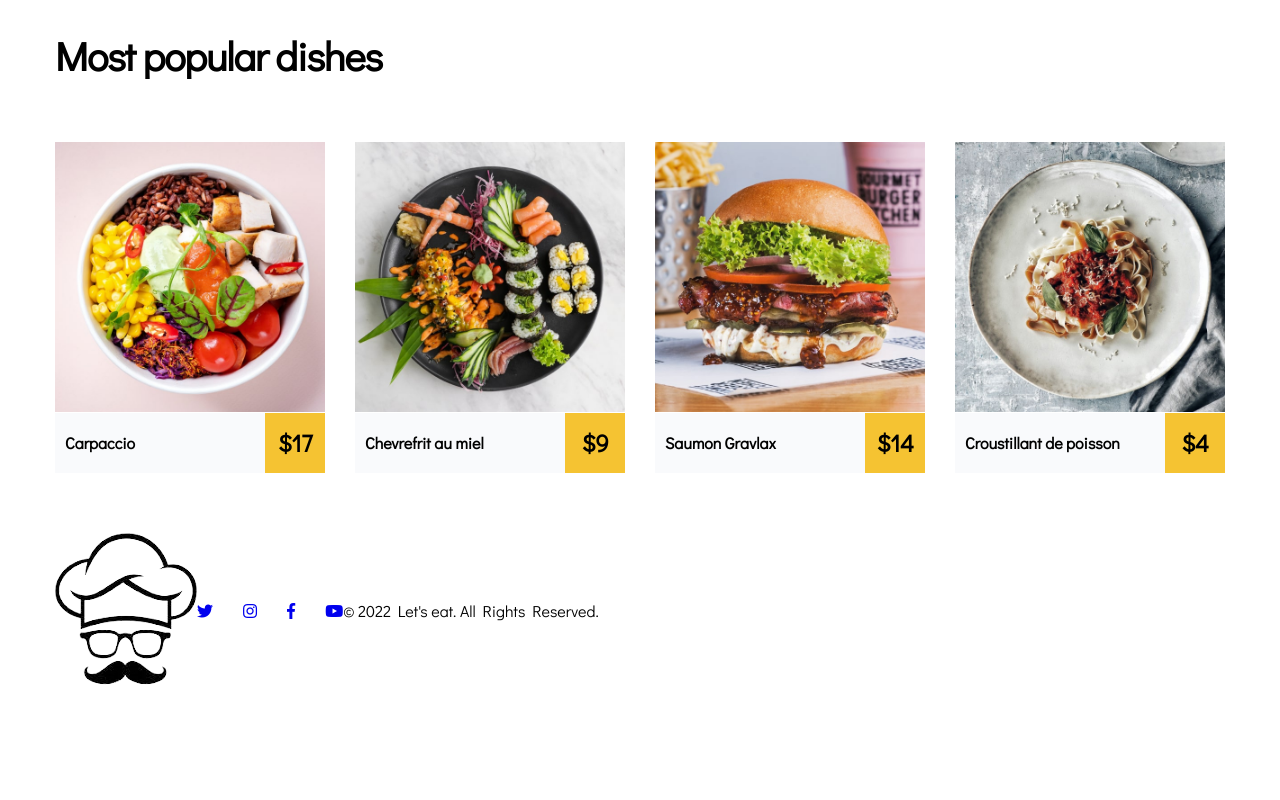
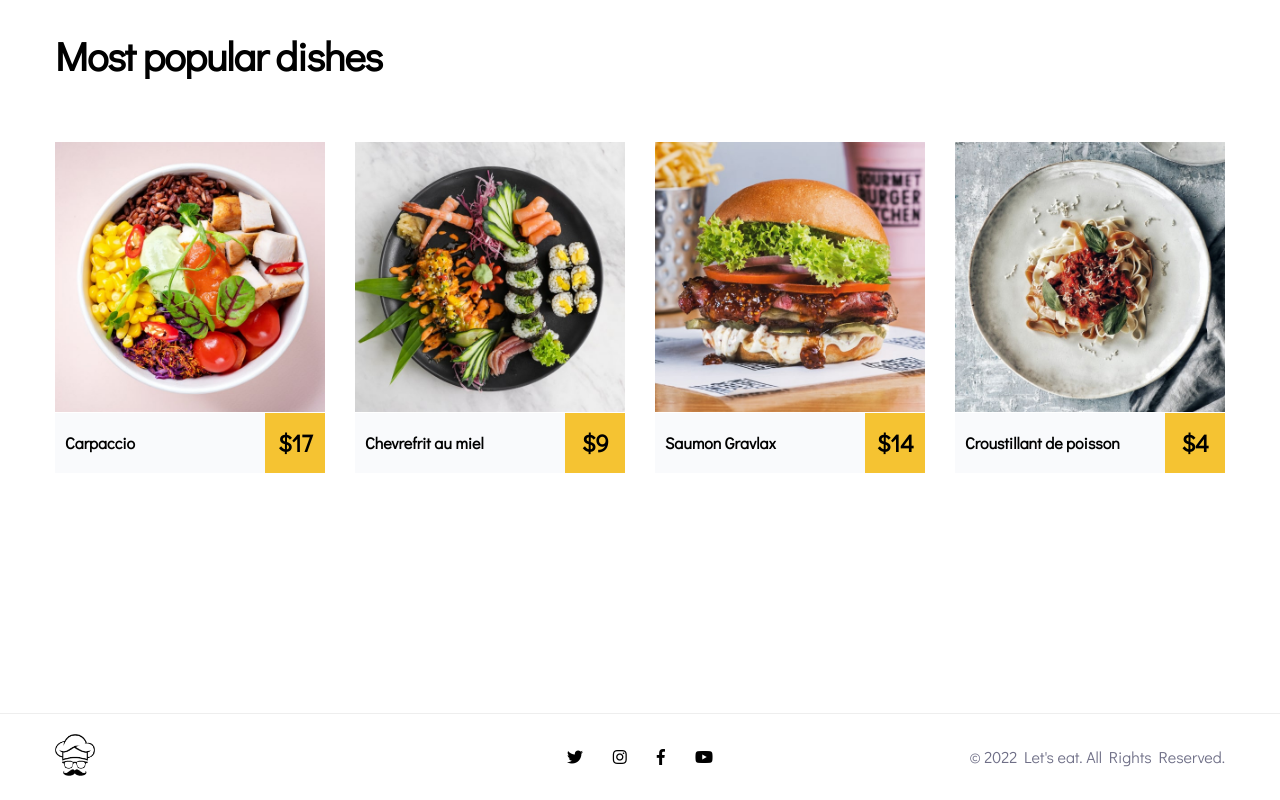
Before and after one commit to yasref/restaurant-website, a plain HTML site: page index.html in a window 1280 px wide. Shown: the part 2442-3242 px from the top of the page. Before the commit the page ends 3131 px from the top, so only its background shows below. Drawn offline with Linux system fonts and the light colour scheme.

Commit message:
footer style

```diff
--- a/style.css
+++ b/style.css
@@ -167,12 +167,12 @@ header ul  {
     transform: scale(1.05);
     transition:0.3s ease-in-out;
  }
- .s4 .info{
+.s4 .info{
      background-color: #f9fafc;
      justify-content:  space-between;
      margin-top: -3px;
  }
-  .s4 span{
+.s4 span{
      background-color: #F5C332;
      justify-content:  space-between;
      display: inline-block;
@@ -185,3 +185,26 @@ header ul  {
     justify-content: center;
     align-items: center;
  }
+footer{
+     margin-top: 180px;
+     justify-content: space-between;
+     padding: 20px;
+     border-top: 1px solid #eee;
+ }
+footer > div > div{
+     flex: 1;
+ }
+footer ul a{
+    color: black;
+    transition: 0.2s ease-in-out;
+ }
+footer ul a:hover{
+    color: #F5C332;
+ }
+ footer img{
+    width: 40px;
+}
+.copy{
+    color: #6F6F87;
+    text-align: right;
+}
```
